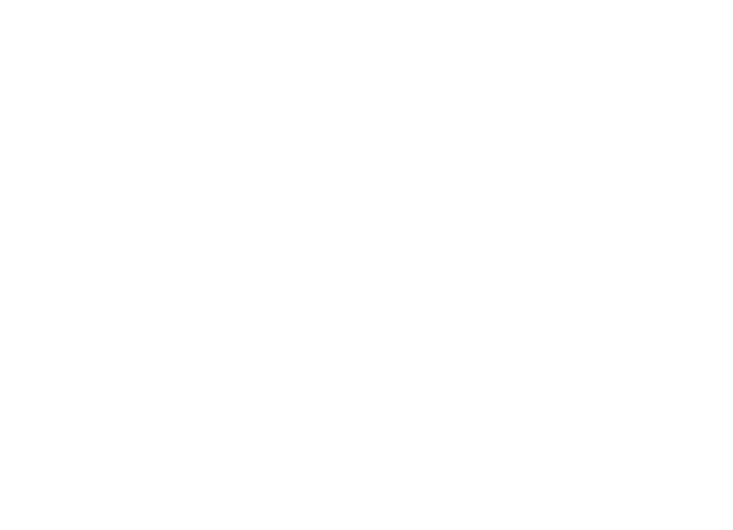
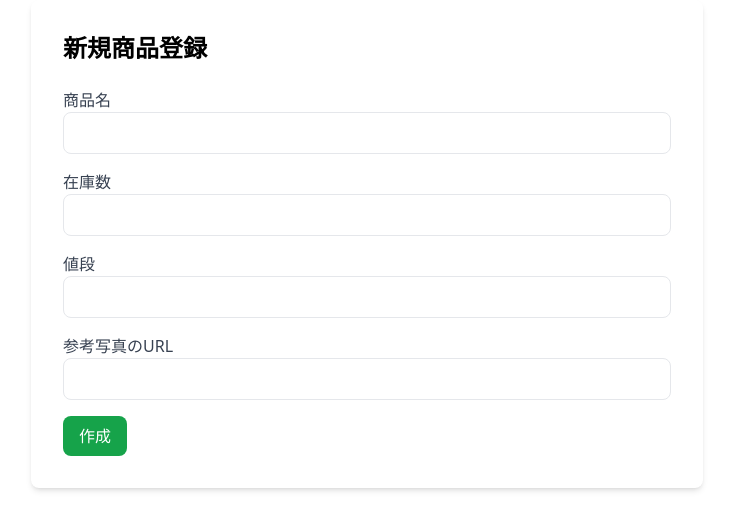
Before and after one commit to tsuchida-y/Takizawa_hackathon_ver7, a React (Vite) app: page /create-product in a window 1280 px wide. Before the commit this address had no page. Shown: the top 530 px of the page, without its empty margins (273-1006 px from the left). Built offline with nearby package versions, Linux system fonts and the light colour scheme.

Commit message:
商品管理のデータをfirebaseで管理

```diff
--- /dev/null
+++ b/src/compornent/CreateProducts.tsx
@@ -0,0 +1,84 @@
+import React, { useState } from 'react';
+import { useNavigate } from 'react-router-dom';
+import { db } from '../firebaseConfig';
+import { collection, addDoc } from 'firebase/firestore';
+
+const CreateProduct = () => {
+  const navigate = useNavigate();
+  const [title, setTitle] = useState('');
+  const [stock, setStock] = useState('');
+  const [price, setPrice] = useState('');
+  const [pictureURL, setPictureURL] = useState('');
+
+  const handleSubmit = async (e: React.FormEvent) => {
+    e.preventDefault();
+    try {
+        await addDoc(collection(db, 'product_items'), {
+          title,
+          stock: Number(stock),
+          price: Number(price),
+          pictureURL,
+        });
+        console.log('イベントが作成されました');
+        navigate('/businessdashboard'); // イベント一覧ページに戻る
+      } catch (error) {
+        console.error('エラーが発生しました: ', error);
+      }
+    };
+
+  return (
+    <div className="max-w-2xl mx-auto p-8 bg-white rounded-lg shadow-md">
+      <h2 className="text-2xl font-bold mb-6">新規商品登録</h2>
+      <form onSubmit={handleSubmit}>
+        <div className="mb-4">
+          <label className="block text-gray-700">商品名</label>
+          <input
+            type="text"
+            value={title}
+            onChange={(e) => setTitle(e.target.value)}
+            className="w-full px-4 py-2 border rounded-lg focus:outline-none focus:ring-2 focus:ring-green-500"
+            required
+          />
+        </div>
+        <div className="mb-4">
+          <label className="block text-gray-700">在庫数</label>
+          <input
+            type="number"
+            value={stock}
+            onChange={(e) => setStock(e.target.value)}
+            className="w-full px-4 py-2 border rounded-lg focus:outline-none focus:ring-2 focus:ring-green-500"
+            required
+          />
+        </div>
+        <div className="mb-4">
+          <label className="block text-gray-700">値段</label>
+          <input
+            type="number"
+            value={price}
+            onChange={(e) => setPrice(e.target.value)}
+            className="w-full px-4 py-2 border rounded-lg focus:outline-none focus:ring-2 focus:ring-green-500"
+            required
+          />
+        </div>
+        <div className="mb-4">
+          <label className="block text-gray-700">参考写真のURL</label>
+          <input
+            type="text"
+            value={pictureURL}
+            onChange={(e) => setPictureURL(e.target.value)}
+            className="w-full px-4 py-2 border rounded-lg focus:outline-none focus:ring-2 focus:ring-green-500"
+            required
+          />
+        </div>
+        <button
+          type="submit"
+          className="px-4 py-2 bg-green-600 text-white rounded-lg hover:bg-green-700"
+        >
+          作成
+        </button>
+      </form>
+    </div>
+  );
+};
+
+export default CreateProduct;
--- a/src/compornent/Products.tsx
+++ b/src/compornent/Products.tsx
@@ -1,15 +1,52 @@
 import { PlusCircle, Search } from 'lucide-react';
-import React, { useState } from 'react';
-import products from "../assets/products.json";
+import React, { useEffect, useState } from 'react';
+import { useNavigate } from 'react-router-dom';
+import { collection, DocumentData, getDocs } from 'firebase/firestore';
+import { db } from '../firebaseConfig';
+
+interface Product {
+  stock: number;
+  title: string;
+  price: number;
+  pictureURL: string;
+}
 
 const Products = () => {
+  const [products, setProducts] = useState<Product[]>([]);
+  const [activeTab] = useState<'products'>('products');
+  const navigate = useNavigate();
 
-      const [activeTab] = useState<'products'>('products');
-    return(
+  const handleCreateJob = () => {
+    navigate('/create-product');
+  };
+
+  useEffect(() => {
+    const fetchProducts = async () => {
+      try {
+        const querySnapshot = await getDocs(collection(db, 'product_items'));
+        const productsData = querySnapshot.docs.map(doc => {
+          const data = doc.data() as DocumentData;
+          console.log(data); // デバッグ用にデータをコンソールに出力
+          return {
+            stock: data.stock,
+            title: data.title,
+            price: data.price,
+            pictureURL: data.pictureURL,
+          } as Product;
+        });
+        console.log(productsData); // デバッグ用に変換後のデータをコンソールに出力
+        setProducts(productsData);
+      } catch (error) {
+        console.error("Error fetching products: ", error);
+      }
+    };
+
+    fetchProducts();
+  }, []);
+
+  return (
     <div className="flex-1 overflow-auto">
-
       <div className="p-8">
-
         {activeTab === 'products' && (
           <div className="space-y-6">
             <div className="flex justify-between items-center">
@@ -28,7 +65,10 @@ const Products = () => {
                   <option>売り切れ</option>
                 </select>
               </div>
-                          <button className="flex items-center space-x-2 px-4 py-2 bg-green-600 text-white rounded-lg hover:bg-green-700">
+              <button
+                onClick={handleCreateJob}
+                className="flex items-center space-x-2 px-4 py-2 bg-green-600 text-white rounded-lg hover:bg-green-700"
+              >
                 <PlusCircle className="h-5 w-5" />
                 <span>新規商品登録</span>
               </button>
@@ -38,12 +78,12 @@ const Products = () => {
               {products.map((product, index) => (
                 <div key={index} className="bg-white rounded-xl shadow-sm overflow-hidden">
                   <img
-                                src={product.picture.path}
+                    src={product.pictureURL}
                     alt="商品画像"
                     className="w-full h-40 object-cover"
                   />
                   <div className="p-4">
-                                <h3 className="font-medium">{product.name}</h3>
+                    <h3 className="font-medium">{product.title}</h3>
                     <p className="text-sm text-gray-500 mb-2">在庫: {product.stock}</p>
                     <div className="flex items-center justify-between">
                       <span className="font-medium">¥{product.price}</span>
@@ -59,4 +99,5 @@ const Products = () => {
     </div>
   );
 };
+
 export default Products;
--- a/src/main.tsx
+++ b/src/main.tsx
@@ -7,6 +7,7 @@ import './index.css';
 import { BrowserRouter, Routes, Route, Navigate } from 'react-router-dom';
 import CreateEvent from './compornent/CreateEvent.tsx';
 import CreateJob from './compornent/CreateJobs.tsx';
+import CreateProduct from './compornent/CreateProducts.tsx';
 
 
 createRoot(document.getElementById('root')!).render(
@@ -20,6 +21,7 @@ createRoot(document.getElementById('root')!).render(
 
       <Route path="/create-event" element={<CreateEvent />} />
       <Route path="/create-job" element={<CreateJob />} />
+      <Route path="/create-product" element={<CreateProduct />} />
     </Routes>
     </BrowserRouter>
   </StrictMode>
```
Lines whose indentation alone changed are shown as unchanged.
